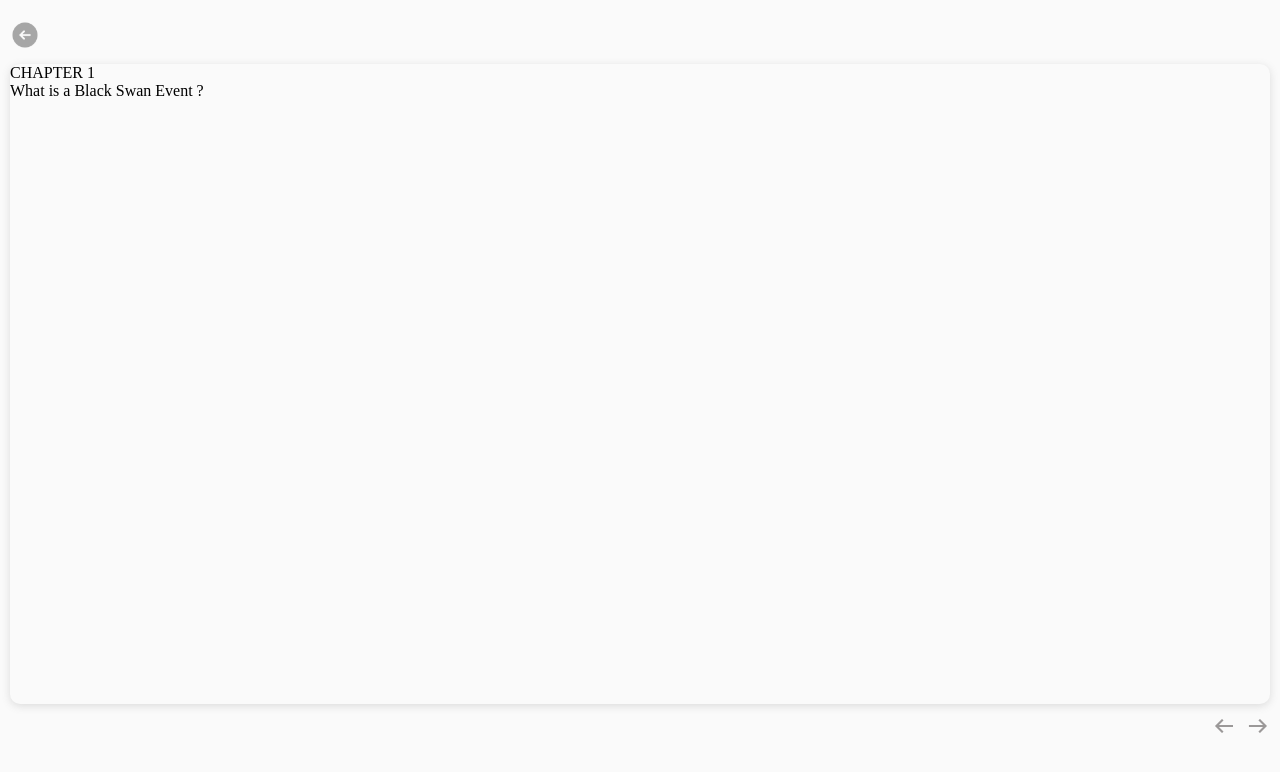
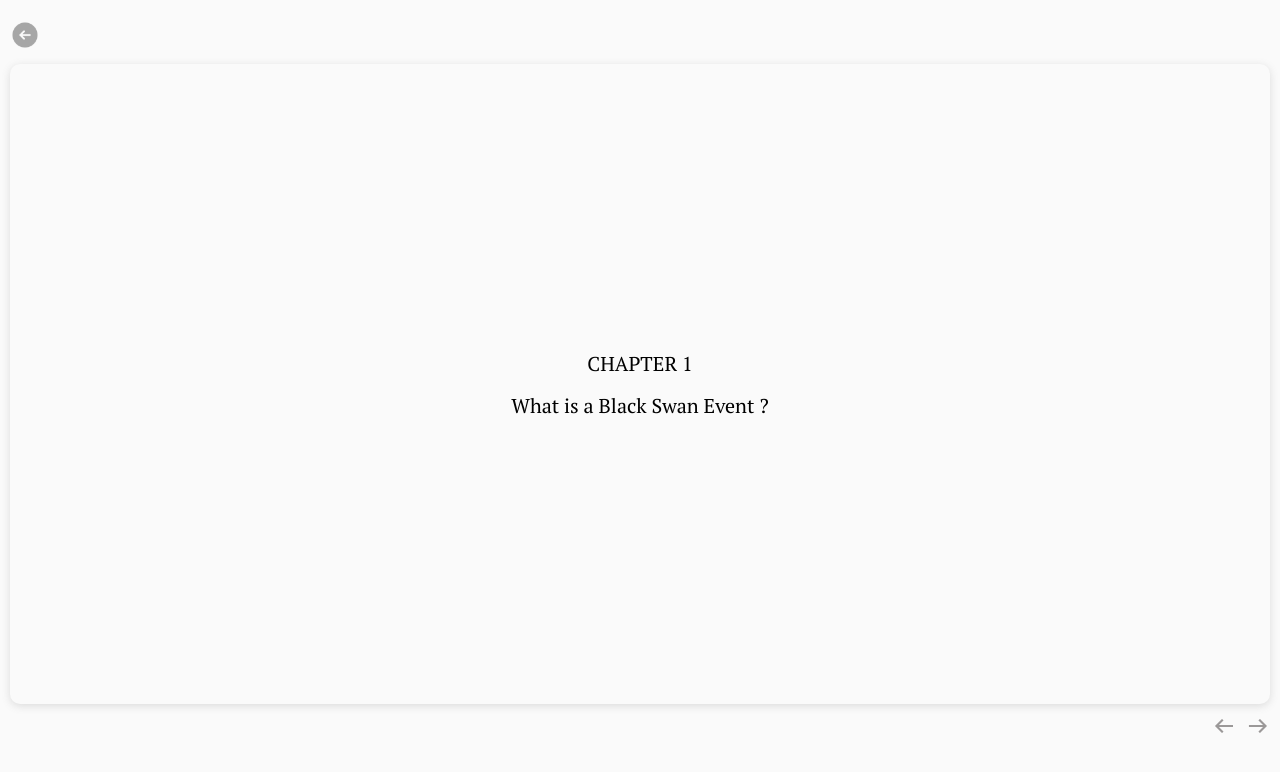
Before and after one commit to GaryGosh/mural-inc, a React (Create React App) app: page /read in a window 1280 px wide. Shown: the top 772 px of the page. Built offline with nearby package versions, Linux system fonts and the light colour scheme.

Commit message:
updated story styles

```diff
--- a/public/index.html
+++ b/public/index.html
@@ -25,12 +25,6 @@
       Learn how to configure a non-root public URL by running `npm run build`.
     -->
     <!-- Fonts -->
-    <!-- <link rel="preconnect" href="https://fonts.googleapis.com" />
-    <link rel="preconnect" href="https://fonts.gstatic.com" crossorigin />
-    <link
-      href="https://fonts.googleapis.com/css2?family=EB+Garamond:wght@400;500&family=PT+Serif:wght@400;700&display=swap"
-      rel="stylesheet"
-    /> -->
     <link rel="preconnect" href="https://fonts.googleapis.com" />
     <link rel="preconnect" href="https://fonts.gstatic.com" crossorigin />
     <link
--- a/src/Player.css
+++ b/src/Player.css
@@ -3,6 +3,35 @@
   margin: 10px;
   border-radius: 10px;
   box-shadow: rgba(99, 99, 99, 0.2) 0px 2px 8px 0px;
+}
+
+.book-content {
+  font-family: "PT Serif", serif;
+  transition: 450ms all;
+  height: 100%;
+}
+
+.book-title-wrapper {
+  display: flex;
+  flex-direction: column;
+  justify-content: center;
+  align-items: center;
+  font-size: 20px;
+  height: 100%;
+}
+
+.book-title {
+  margin-bottom: 15px;
+}
+
+.story {
+  height: 25%;
+  display: flex;
+  justify-content: center;
+  align-items: center;
+  text-align: center;
+  margin: 10px;
+  font-size: 18px;
 }
 
 .back-btn {
--- a/src/Player.js
+++ b/src/Player.js
@@ -47,14 +47,16 @@ function Player() {
         />
       </div>
       <div className="book">
-        <div>
+        <div className="book-content">
           {bookData && bookData.type === "chapterTitle" ? (
-            <>
-              <div key={bookData.title}>{bookData.title}</div>
+            <div className="book-title-wrapper">
+              <div className="book-title" key={bookData.title}>
+                {bookData.title}
+              </div>
               <div key={bookData.slide}>{bookData.mainBody}</div>
-            </>
+            </div>
           ) : (
-            <div>{bookData && bookData.mainBody}</div>
+            <div className="story">{bookData && bookData.mainBody}</div>
           )}
         </div>
       </div>
```
